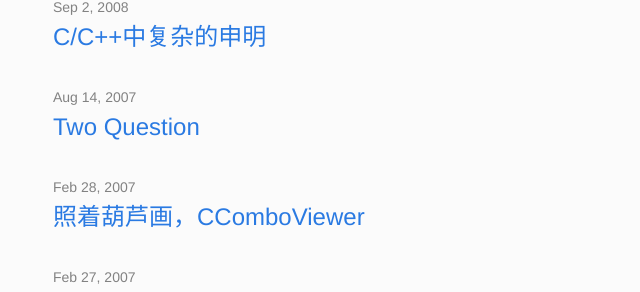
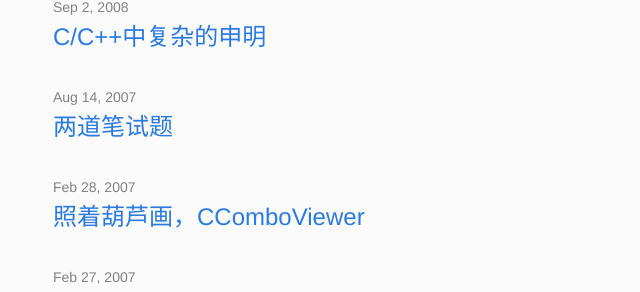
Before and after one commit to bencode/bencode.github.io, a Jekyll site: the page built from index.html, in a window 1280 px wide and 900 px high, scrolled down 2785 px. Shown: the part 147-439 px from the top of the window, without its empty margins (217-857 px from the left). Built offline with Jekyll 4.4.1, drawn with Linux system fonts in a browser that asks for light colours.

Commit message:
添加描述

```diff
--- a/_posts/daily/cpp/2007-08-14-two-question.md
+++ b/_posts/daily/cpp/2007-08-14-two-question.md
@@ -1,3 +1,9 @@
+---
+layout: post
+title: 两道笔试题
+categories: c&c++
+---
+
 昨天一朋友找工作, 碰到两道算法笔试题, 都是当于链表操作的.
 
 原题具体的还原不过来了, 不过大致是:
```
Also changed, not shown: _posts/daily/cpp/2008-09-02-declare.md (+1 -1 lines), 2 other files.
